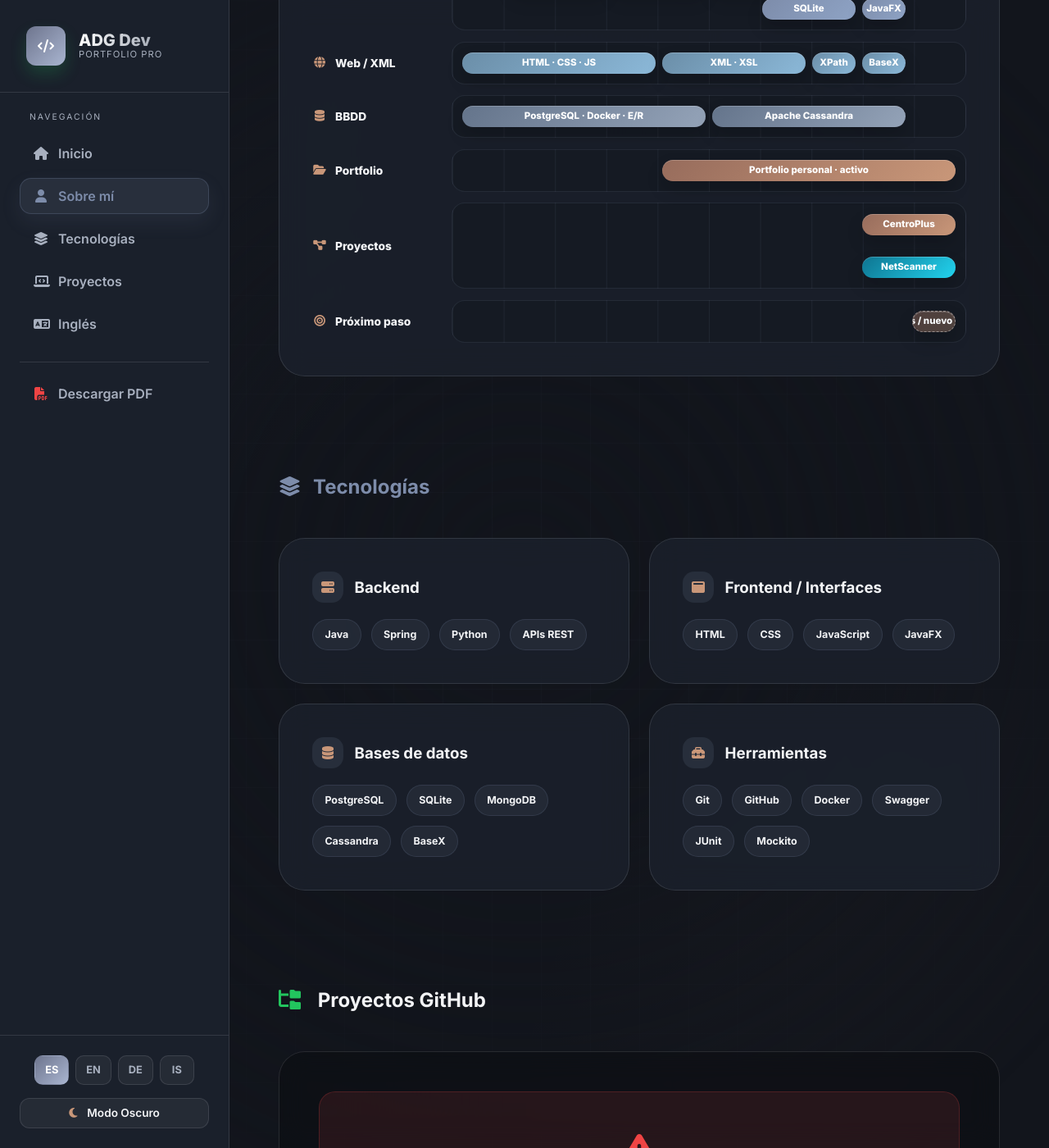
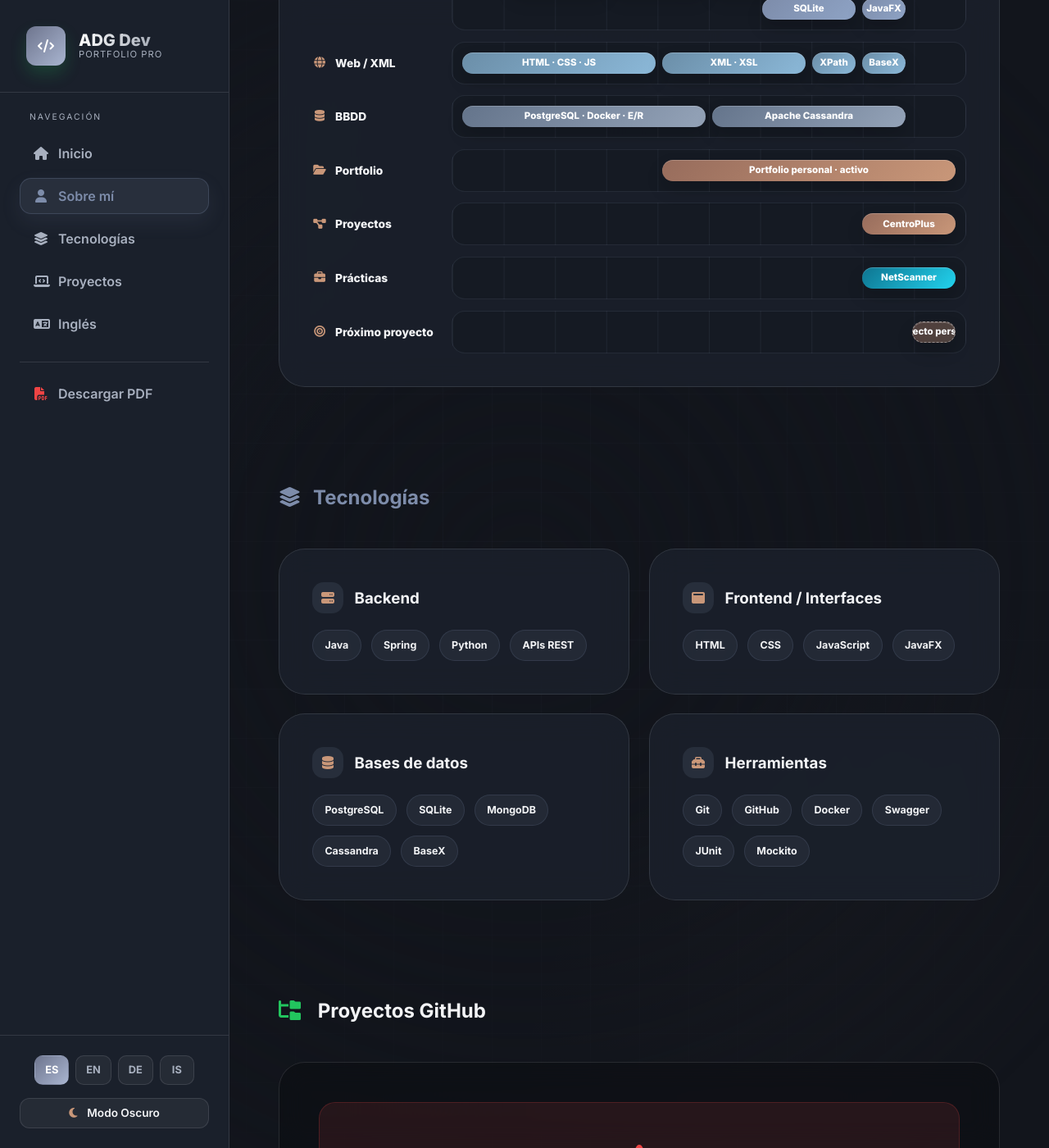
Before and after one commit to alejandroDonGar/alejandroDonGar.github.io, a Jekyll site: the page built from index.html, in a window 1280 px wide and 1400 px high, scrolled down 1952 px. Shown: the whole window at 82% size. Built offline with Jekyll 4.4.1, drawn with Linux system fonts in a browser that asks for light colours.

Commit message:
Mejora del timeline

```diff
--- a/assets/css/styles.css
+++ b/assets/css/styles.css
@@ -2916,6 +2916,10 @@ aside > div:nth-child(2) {
     background: linear-gradient(135deg, #0e7490, #22d3ee);
 }
 
+.bar-practice {
+    background: linear-gradient(135deg, #0e7490, #22d3ee);
+}
+
 .bar-future {
     border: 1px dashed rgba(255, 255, 255, 0.42);
     background: linear-gradient(135deg, rgba(151, 108, 92, 0.46), rgba(201, 151, 121, 0.32));
--- a/index.html
+++ b/index.html
@@ -218,14 +218,18 @@ description: "Portfolio de Alejandro Donate García. Junior Developer apasionado
                 </div>
 
                 <div class="roadmap-label"><i class="fa-solid fa-diagram-project"></i> Proyectos</div>
-                <div class="roadmap-track roadmap-track-stacked">
+                <div class="roadmap-track">
                     <span class="roadmap-bar bar-project" style="--start: 9; --span: 2;">CentroPlus</span>
-                    <span class="roadmap-bar bar-project alt" style="--start: 9; --span: 2;">NetScanner</span>
                 </div>
 
-                <div class="roadmap-label"><i class="fa-solid fa-bullseye"></i> Próximo paso</div>
+                <div class="roadmap-label"><i class="fa-solid fa-briefcase"></i> Prácticas</div>
                 <div class="roadmap-track">
-                    <span class="roadmap-bar bar-future" style="--start: 10; --span: 1;">Prácticas / nuevo proyecto</span>
+                    <span class="roadmap-bar bar-practice" style="--start: 9; --span: 2;">NetScanner</span>
+                </div>
+
+                <div class="roadmap-label"><i class="fa-solid fa-bullseye"></i> Próximo proyecto</div>
+                <div class="roadmap-track">
+                    <span class="roadmap-bar bar-future" style="--start: 10; --span: 1;">Proyecto personal</span>
                 </div>
             </div>
         </div>
```
